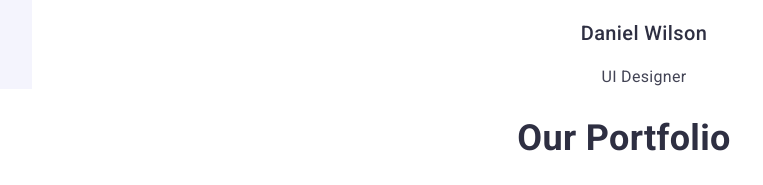
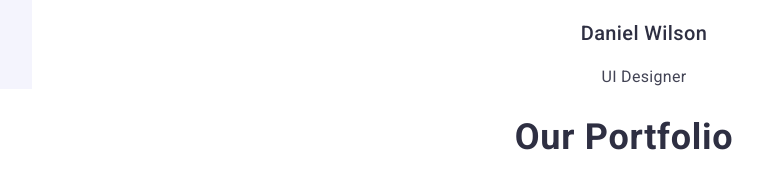
Before and after one commit to maksym-plysiuk/goit-markup-hw-05, a plain HTML site: page index.html in a window 1280 px wide. Shown: the part 2231-2416 px from the top of the page, without its empty margins (16-779 px from the left). Drawn offline with Linux system fonts and the light colour scheme.

Commit message:
Edited file css four section

```diff
--- a/css/styles.css
+++ b/css/styles.css
@@ -152,9 +152,9 @@ address {
 
 .four-section-title {
     font-size: 36px;
-    line-height: 1.11111;
+    line-height: 1.11;
     text-align: center;
-    letter-spacing: 0,02em;
+    letter-spacing: 0.02em;
     text-transform: capitalize;
     color: #2e2f42;
 }
```
